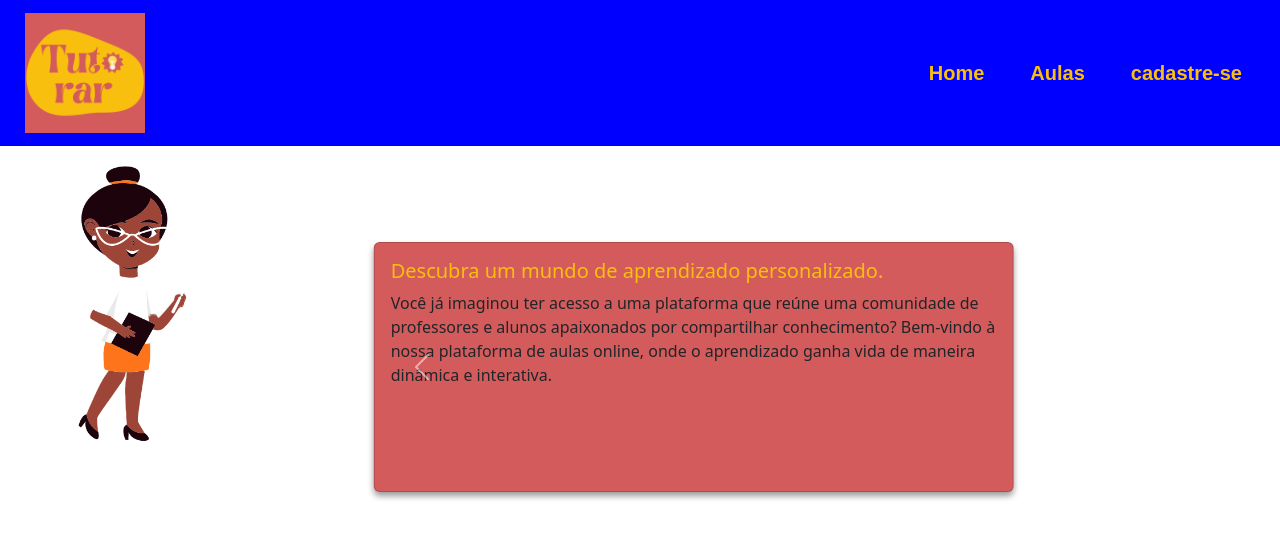
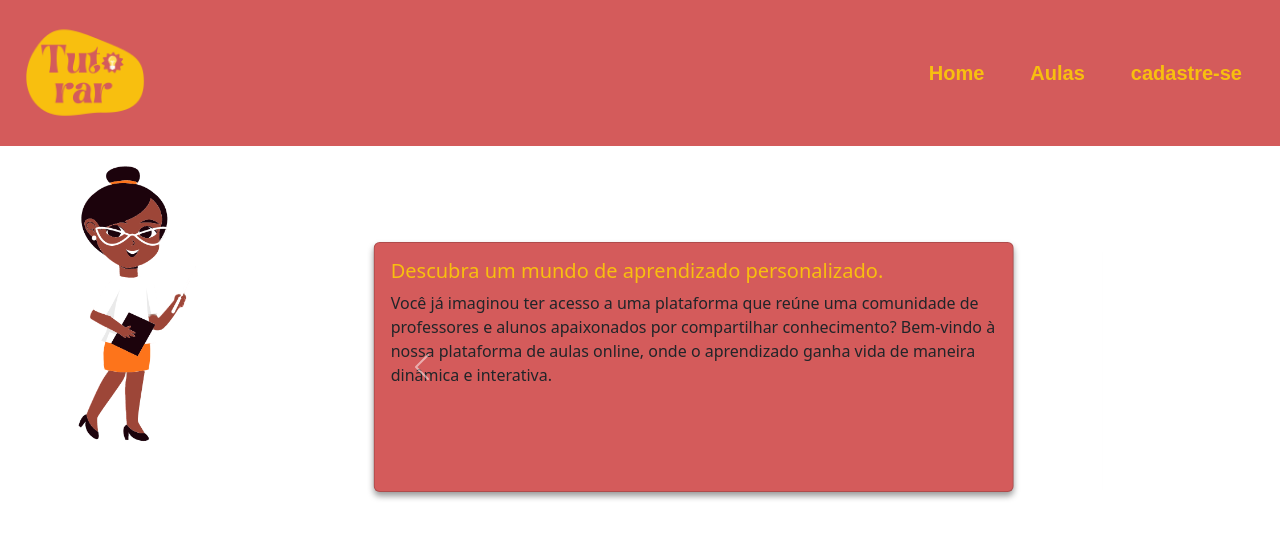
Before and after one commit to alexandrealbuq/tutorar, a plain HTML site: page index.html in a window 1280 px wide. Drawn offline with nearby package versions, Linux system fonts and the light colour scheme.

Commit message:
cor navbar

```diff
--- a/style/style.css
+++ b/style/style.css
@@ -1,6 +1,6 @@
 
 .navbar {
-    background-color: blue;
+    background-color: #D45B5B;
     }
 
 
```
